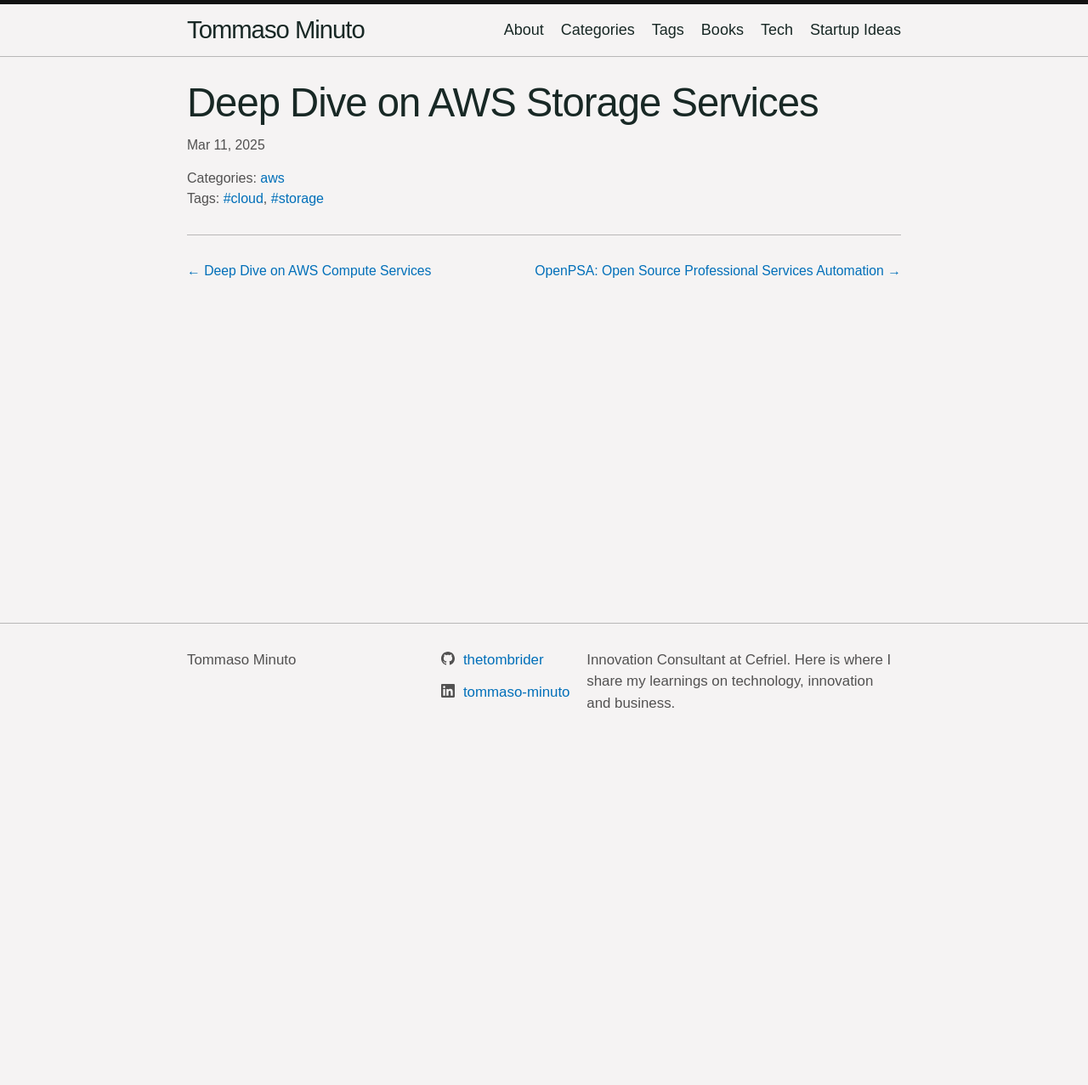
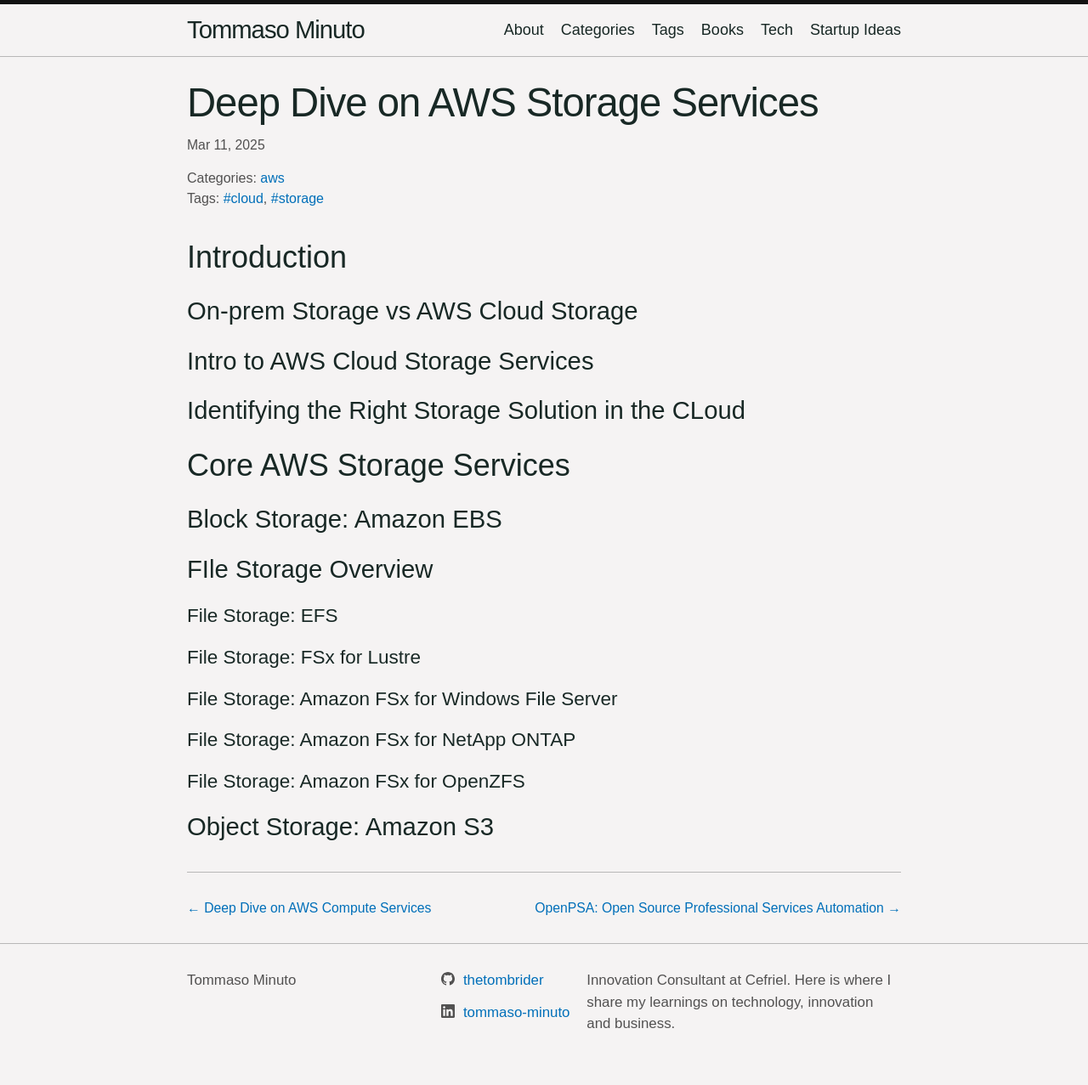
Before and after one commit to thetombrider/blog.thetombrider.xyz, a Jekyll site: the page built from _posts/aws/2025-03-11-aws-storage-dd.md, in a window 1280 px wide. Shown: the whole page at 85% size. Built offline with Jekyll 4.4.1, drawn with Linux system fonts in a browser that asks for light colours; some web fonts are replaced; before the commit the page ends 900 px from its top, so only the background shows below that.

Commit message:
fix layout

```diff
--- a/_layouts/home.html
+++ b/_layouts/home.html
@@ -19,7 +19,6 @@ layout: default
       <li>
         <a href="{{ post.url | relative_url }}">{{ post.title }}</a>
         <div style="display: flex; justify-content: space-between;">
-          <a href="{{ post.url | relative_url }}">{{ post.title }}</a>
           <span>{{ post.date | date: "%Y-%m-%d" }}</span>
         </div>
       </li>
--- a/_posts/aws/2025-03-11-aws-storage-dd.md
+++ b/_posts/aws/2025-03-11-aws-storage-dd.md
@@ -5,3 +5,28 @@ date: 2025-03-11
 categories: [aws]
 tags: [cloud, storage]
 ---
+## Introduction
+
+### On-prem Storage vs AWS Cloud Storage
+
+### Intro to AWS Cloud Storage Services
+
+### Identifying the Right Storage Solution in the CLoud
+
+## Core AWS Storage Services
+
+### Block Storage: Amazon EBS
+
+### FIle Storage Overview
+
+#### File Storage: EFS
+
+#### File Storage: FSx for Lustre
+
+#### File Storage: Amazon FSx for Windows File Server
+
+#### File Storage: Amazon FSx for NetApp ONTAP
+
+#### File Storage: Amazon FSx for OpenZFS
+
+### Object Storage: Amazon S3
```
Also changed, not shown: _posts/coding/2025-03-11-openpsa.md (renamed from _posts/coding/2025-03-12-openpsa.md, +1 -1 lines).
